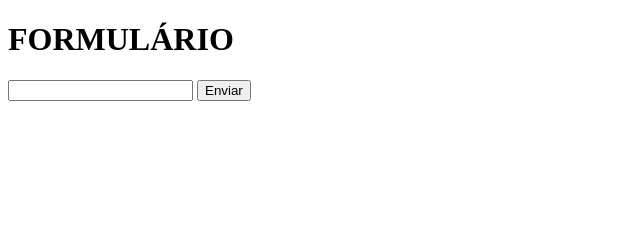
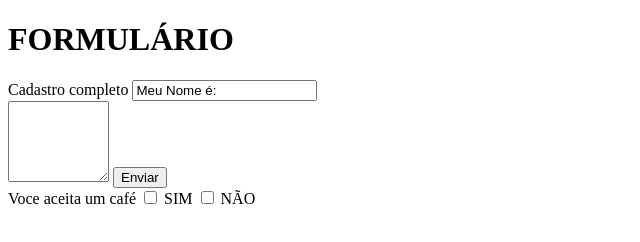
Before and after one commit to jaelsonfreitas/exercicios_tybe, a plain HTML site: page secao_05/dia_01/aula.html in a window 1280 px wide. Shown: the whole page, without its empty margins (0-640 px from the left). Drawn offline with Linux system fonts and the light colour scheme.

Commit message:
Aulas teoricas.

```diff
--- a/secao_05/dia_01/aula.html
+++ b/secao_05/dia_01/aula.html
@@ -8,8 +8,16 @@
 <body>
     <h1>FORMULÁRIO</h1>
     <form action="" method="GET">
-        <input type="text" name="texto">
+        <label for="input-text">Cadastro completo</label>
+        <input type="text" placeholder="Digite seu nome:" required="texto" class="textos" value="Meu Nome é: " id="input-text">
+        <br>
+        <textarea name="Declaração" id="declaracao" cols="10" rows="5"></textarea>
         <button type="submit">Enviar</button>
+
+        <br>
+        <label for="">Voce aceita um café</label>
+         <input type="checkbox" value="SIM" name="aperte" id=""> SIM
+         <input type="checkbox"> NÃO
 
     </form>
 </body>
```
